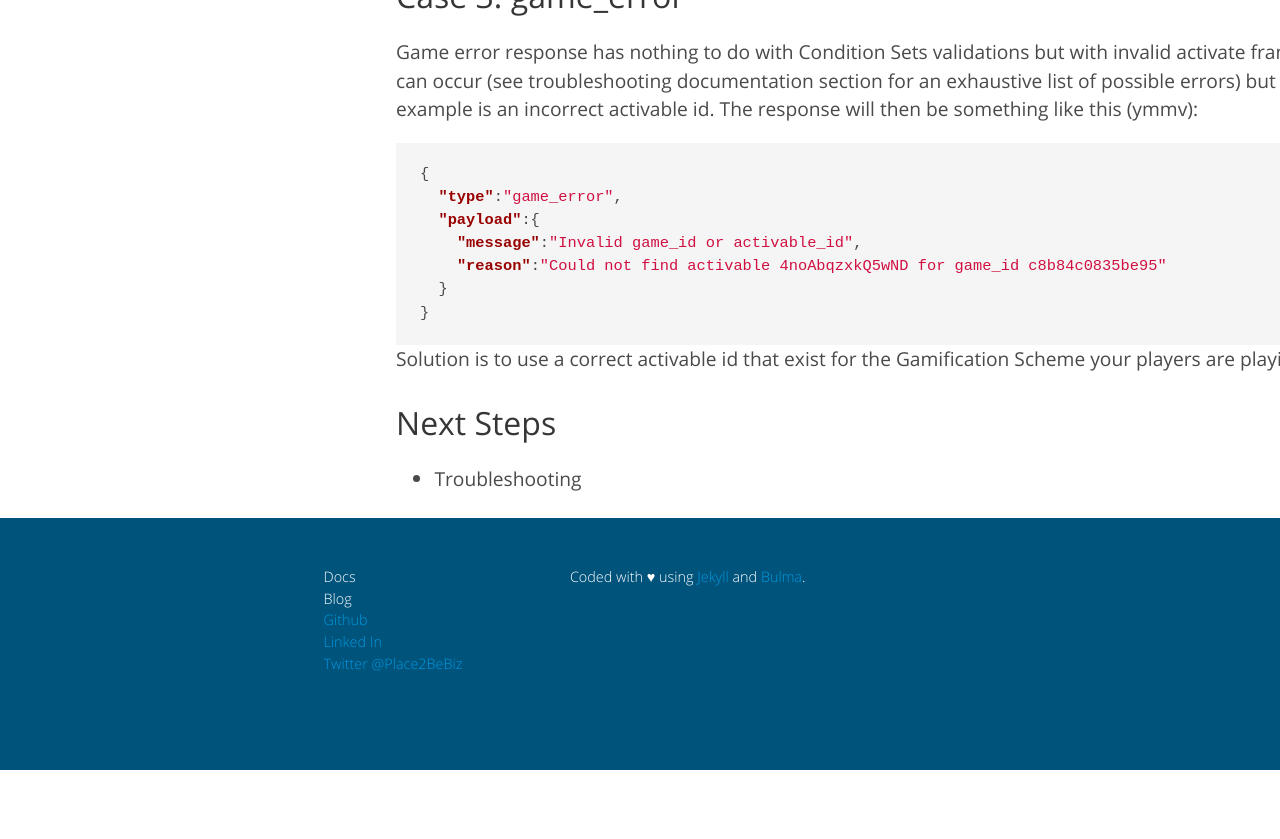
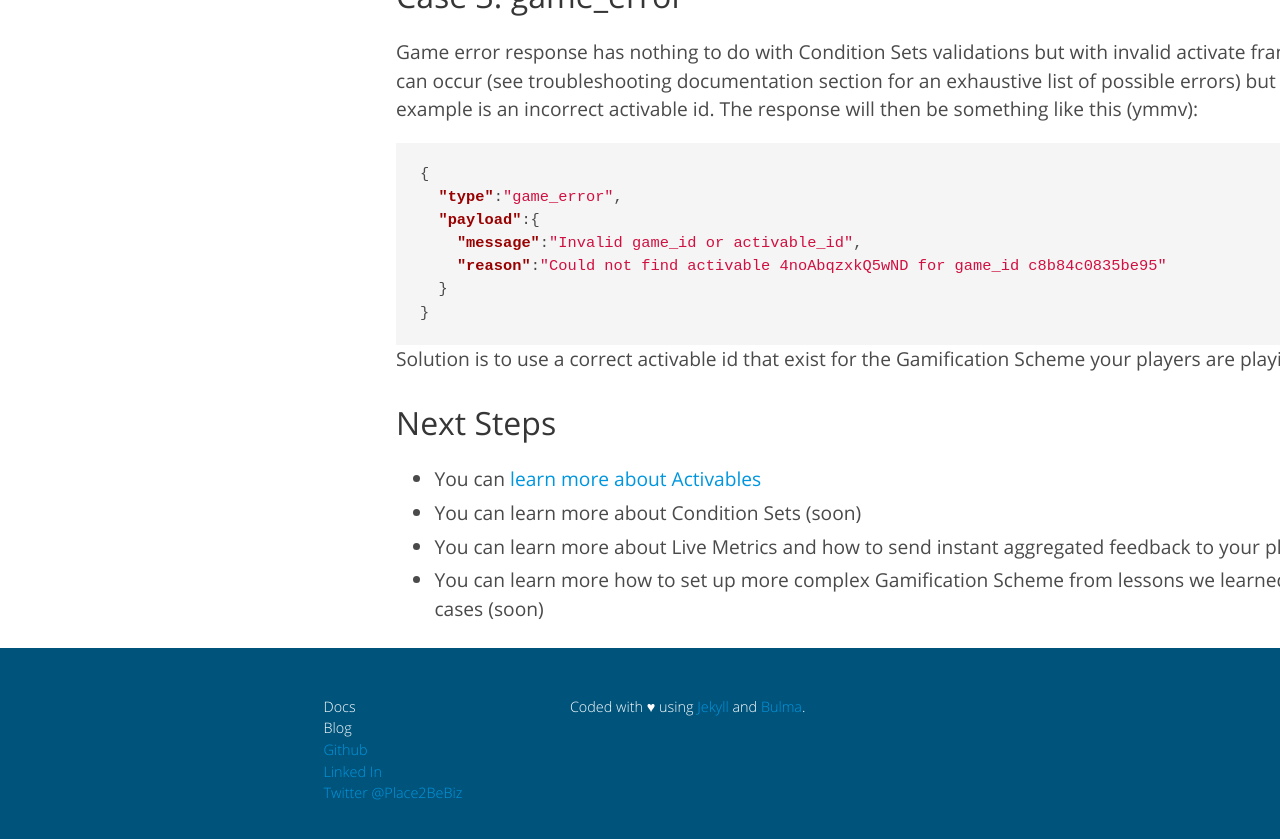
Before and after one commit to dvergeylen/place2be-docs, a Jekyll site: the page built from getting_started/api_overview.md, in a window 1280 px wide and 900 px high, scrolled down 3849 px. Shown: the top 839 px of the window. Built offline with Jekyll 4.4.1, drawn with Linux system fonts in a browser that asks for light colours; before the commit the page ends 4619 px from its top, so only the background shows below that.

Commit message:
Harmonized the "Next Steps" section of GUI and API overview doc pages

```diff
--- a/getting_started/api_overview.md
+++ b/getting_started/api_overview.md
@@ -134,6 +134,9 @@ ws.send(JSON.stringify( {
   <p>Solution is to use a correct activable id that exist for the Gamification Scheme your players are playing with.</p>
   <h1 class="title is-3">Next Steps</h1>
   <ul>
-    <li>Troubleshooting</li>
+    <li>You can <a href="{{ site.baseurl }}/place2be_in_practice/activables">learn more about Activables</a></li>
+    <li>You can learn more about Condition Sets (soon)</li>
+    <li>You can learn more about Live Metrics and how to send instant aggregated feedback to your players (soon)</li>
+    <li>You can learn more how to set up more complex Gamification Scheme from lessons we learned from business cases (soon)</li>
   </ul>
 </div>
```
Also changed, not shown: getting_started/gui_overview.md (+1 -1 lines).
